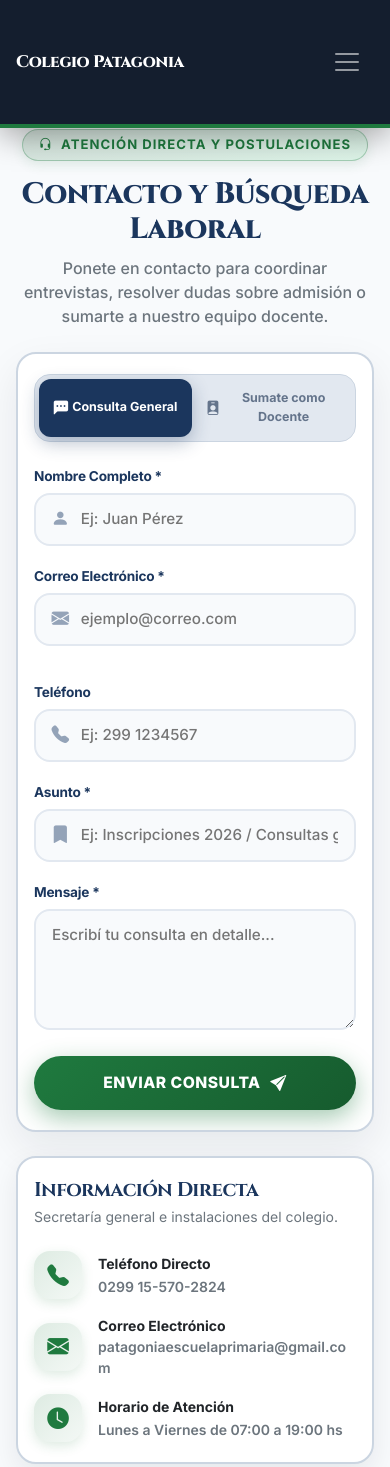
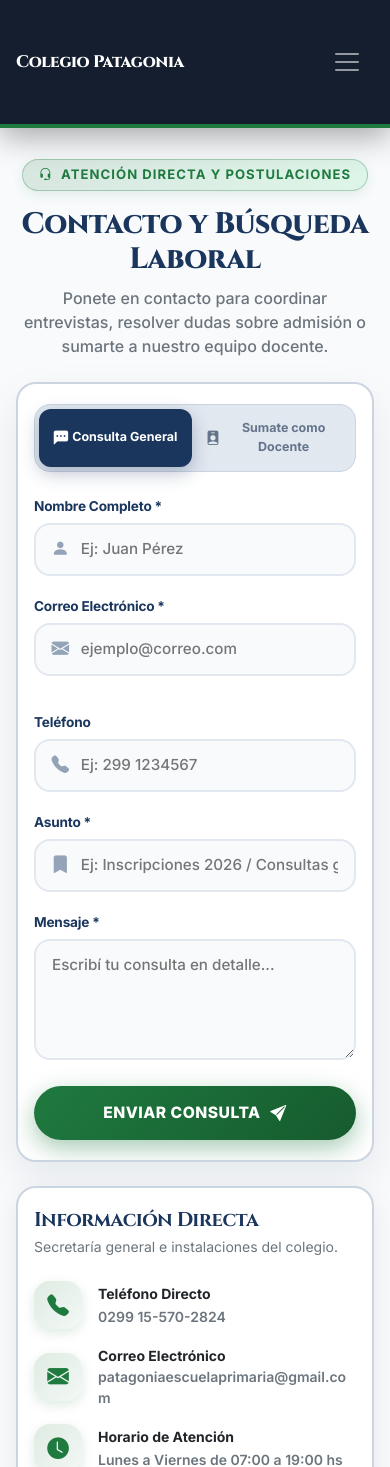
Before and after one commit to SoySid/colegio-patagonia-cipolletti, a Django app: page /contacto/ in a window 390 px wide. Shown: the top 1467 px of the page. Run offline with Django 5.2, Linux system fonts and the light colour scheme; data that the repository does not hold is empty.

Commit message:
fix(layout): ajuste de padding superior en main para evitar solapamiento del header fijo

```diff
--- a/escuela/templates/escuela/base.html
+++ b/escuela/templates/escuela/base.html
@@ -56,7 +56,7 @@
             flex: 1;
             width: 100%;
             overflow-x: hidden;
-            padding-top: 80px; /* Compensación para que el header fixed no pise el contenido */
+            padding-top: 130px; /* <--- Compensación amplia para que el logo flotante no pise nada */
         }
 
         /* NAVBAR FINO Y COMPACTO CON INTELIGENCIA DE SCROLL */
@@ -257,7 +257,7 @@
 
         @media (max-width: 768px) {
             main {
-                padding-top: 65px;
+                padding-top: 95px; /* <--- Espacio justo y con aire para celulares */
             }
 
             .brand-logo-img {
@@ -462,7 +462,6 @@
 
             if (navbar) {
                 window.addEventListener('scroll', () => {
-                    // Si el menú desplegable móvil está abierto, no ocultamos el header
                     if (navbarCollapse && navbarCollapse.classList.contains('show')) {
                         return;
                     }
@@ -471,14 +470,11 @@
 
                     if (currentScrollY > 120) {
                         if (currentScrollY > lastScrollY) {
-                            // Bajando: Oculta el header
                             navbar.classList.add('nav-hidden');
                         } else {
-                            // Subiendo: Reaparece el header
                             navbar.classList.remove('nav-hidden');
                         }
                     } else {
-                        // Cerca de la parte superior siempre visible
                         navbar.classList.remove('nav-hidden');
                     }
 
```
